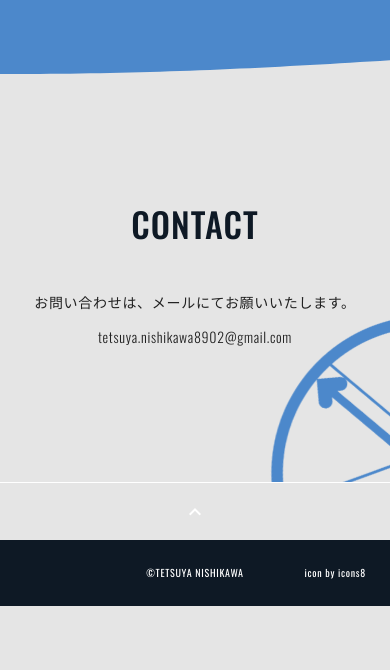
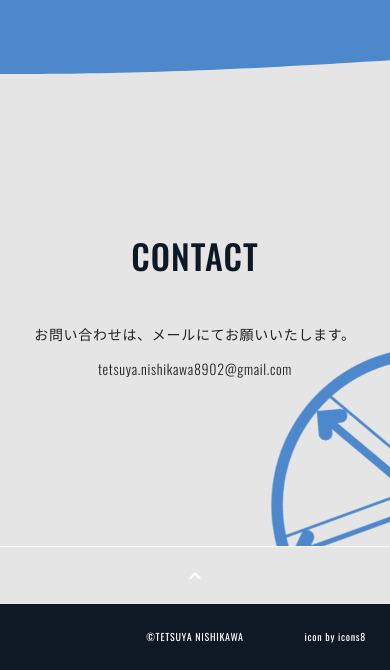
Before and after one commit to TETSUYA-NISHIKAWA/portfolio, a plain HTML site: page index.html in a window 390 px wide. Shown: the part 8867-9537 px from the top of the page. Before the commit the page ends 9473 px from the top, so only its background shows below. Drawn offline with nearby package versions, Linux system fonts and the light colour scheme; some packages are replaced by stand-ins of ours; a script that the page names is missing; files whose address does not match are found by name.

Commit message:
Update style.css

```diff
--- a/css/style.css
+++ b/css/style.css
@@ -1073,7 +1073,7 @@ canvas {
     }
 
     .contact {
-        padding: 128px 0;
+        padding: 160px 0;
     }
 
     .container {
```
